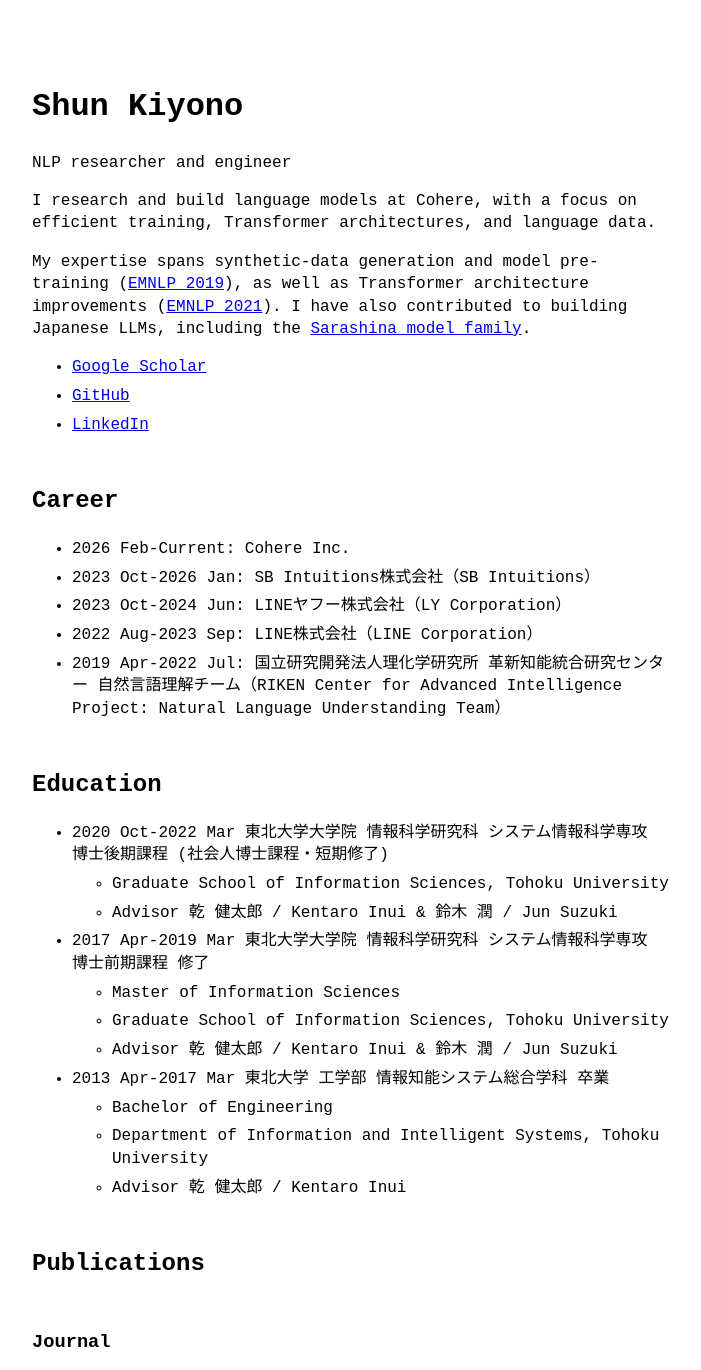
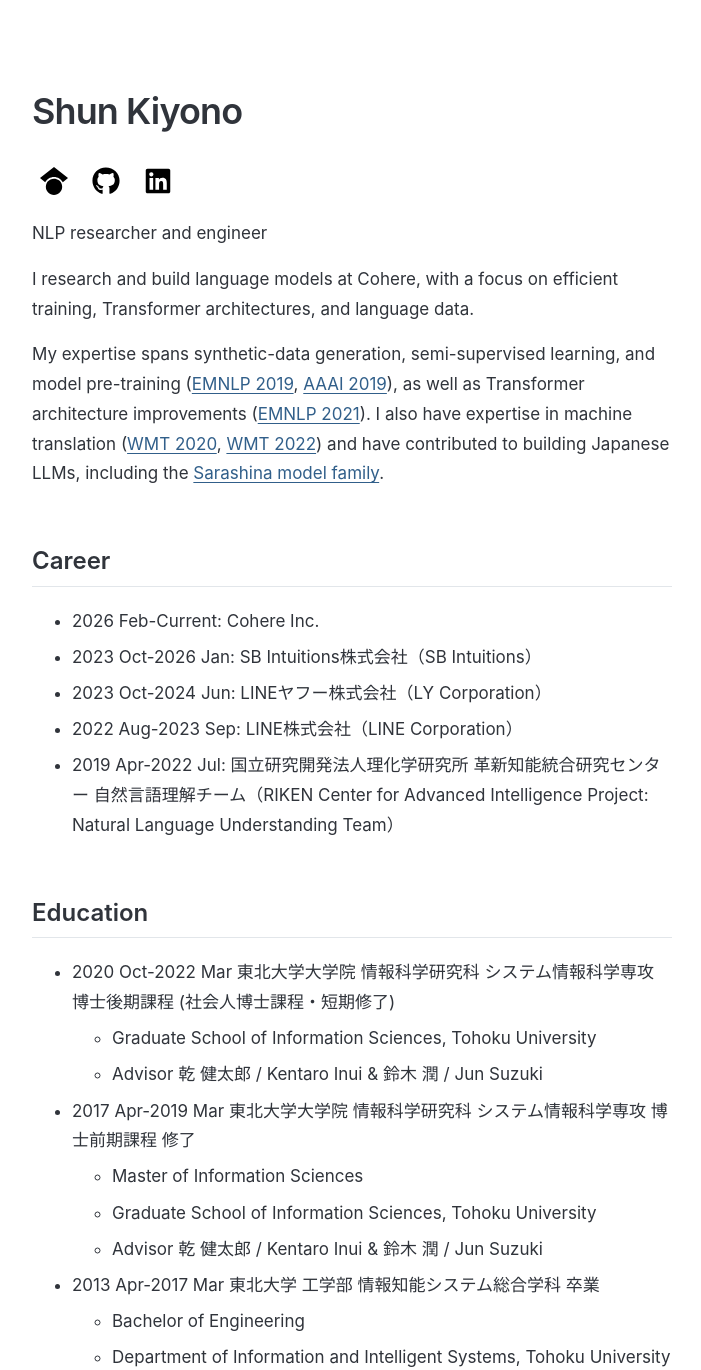
Before and after one commit to butsugiri/butsugiri.github.io, a Jekyll site: the page built from my-blog/index.md, in a window 1280 px wide, cut to the strip 0-1370 px from the top of the page. Shown: the whole strip, without its empty margins (288-989 px from the left). Built offline with Jekyll 4.4.1, drawn with Linux system fonts in a browser that asks for light colours; some of the changed text lies outside the part shown.

Commit message:
Refine profile typography and visual styling

```diff
--- a/my-blog/_layouts/home.html
+++ b/my-blog/_layouts/home.html
@@ -3,6 +3,13 @@ layout: default
 ---
 <header>
   <h1>{{ site.title }}</h1>
+  <nav class="social-links" aria-label="Social profiles">
+    {% for profile in site.data.social_links %}
+      <a href="{{ profile.url | escape }}" aria-label="{{ profile.name | escape }}" title="{{ profile.name | escape }}">
+        <img src="{{ '/assets/icons/' | append: profile.icon | append: '.svg' | relative_url }}" alt="" width="28" height="28" />
+      </a>
+    {% endfor %}
+  </nav>
   {%-if site.theme_config.show_description-%}
     <p>{{ site.description }}</p>
   {%-endif-%}
--- a/my-blog/_sass/no-style-please.scss
+++ b/my-blog/_sass/no-style-please.scss
@@ -19,23 +19,50 @@ body[a="dark"] { @include dark-appearance; }
 // bg color is also needed in html in order to
 // block body's background propagation
 // see: https://stackoverflow.com/a/61265706
-html, body { background: white; }
+html, body { background: #fff; }
 
 html { height: 100%; }
 
 body {
-  color: black;
-  font-family: monospace;
-  font-size: 16px;
-  line-height: 1.4;
+  color: #30343b;
+  font-family: -apple-system, BlinkMacSystemFont, "Segoe UI", "Hiragino Kaku Gothic ProN", "Yu Gothic", Meiryo, sans-serif;
+  font-size: 17px;
+  line-height: 1.75;
   margin: 0;
   min-height: 100%;
   overflow-wrap: break-word;
 }
 
+a {
+  color: #315f8a;
+  text-underline-offset: 0.18em;
+
+  &:visited { color: #315f8a; }
+  &:hover { color: #20496e; }
+}
+
 .post-meta { text-align: right; }
 
 h2, h3, h4, h5, h6 { margin-top: 3rem; }
+
+h1, h2, h3, h4, h5, h6 {
+  font-weight: 600;
+  line-height: 1.3;
+}
+
+h1 {
+  font-size: 2.25rem;
+  letter-spacing: -0.025em;
+}
+
+h2 {
+  font-size: 1.5rem;
+  margin-top: 3.5rem;
+  margin-bottom: 1.25rem;
+  padding-bottom: 0.6rem;
+  border-bottom: 1px solid #e2e6ea;
+}
+h3 { font-size: 1.125rem; }
 
 hr { margin: 2rem 0; }
 
@@ -68,6 +95,8 @@ table, th, td {
 }
 
 code {
+  font-family: ui-monospace, SFMono-Regular, Menlo, Consolas, monospace;
+  font-size: 0.9em;
   color: white;
   background: black;
 }
@@ -97,12 +126,23 @@ img {
   display: flex;
   flex-wrap: wrap;
   gap: 0.5rem;
-  margin-top: 0.4rem;
+  margin-top: 0.6rem;
 
   a {
-    border: 1px solid currentColor;
-    border-radius: 0.2rem;
-    padding: 0.15rem 0.5rem;
+    display: inline-flex;
+    align-items: center;
+    border: 1px solid #d9e1e8;
+    border-radius: 0.35rem;
+    padding: 0.2rem 0.65rem;
+    font-size: 0.85em;
+    font-weight: 500;
+    line-height: 1.5;
+    text-decoration: none;
+
+    &:hover {
+      background: #f1f5f8;
+      border-color: #aabecf;
+    }
   }
 }
 
@@ -116,3 +156,26 @@ a:focus-visible, summary:focus-visible {
   outline: 2px solid currentColor;
   outline-offset: 3px;
 }
+
+.social-links {
+  display: flex;
+  flex-wrap: wrap;
+  gap: 0.5rem;
+  margin: 0.5rem 0 1rem;
+
+  a {
+    display: inline-flex;
+    align-items: center;
+    justify-content: center;
+    width: 44px;
+    height: 44px;
+    border-radius: 0.25rem;
+
+    &:hover { background: #eee; }
+  }
+
+  img {
+    margin: 0;
+    filter: none;
+  }
+}
--- a/my-blog/index.md
+++ b/my-blog/index.md
@@ -4,11 +4,7 @@ layout: home
 
 I research and build language models at Cohere, with a focus on efficient training, Transformer architectures, and language data.
 
-My expertise spans synthetic-data generation and model pre-training ([EMNLP 2019](https://aclanthology.org/D19-1119/)), as well as Transformer architecture improvements ([EMNLP 2021](https://aclanthology.org/2021.emnlp-main.266/)). I have also contributed to building Japanese LLMs, including the [Sarashina model family](https://www.sbintuitions.co.jp/blog/entry/2024/06/26/115641).
-
-- [Google Scholar](https://scholar.google.co.jp/citations?user=LS3EdOoAAAAJ)
-- [GitHub](https://github.com/butsugiri)
-- [LinkedIn](https://www.linkedin.com/in/shun-kiyono/)
+My expertise spans synthetic-data generation, semi-supervised learning, and model pre-training ([EMNLP 2019](https://aclanthology.org/D19-1119/), [AAAI 2019](https://ojs.aaai.org/index.php/AAAI/article/view/4303)), as well as Transformer architecture improvements ([EMNLP 2021](https://aclanthology.org/2021.emnlp-main.266/)). I also have expertise in machine translation ([WMT 2020](https://aclanthology.org/2020.wmt-1.12/), [WMT 2022](https://aclanthology.org/2022.wmt-1.25/)) and have contributed to building Japanese LLMs, including the [Sarashina model family](https://www.sbintuitions.co.jp/blog/entry/2024/06/26/115641).
 
 ## Career
 
@@ -92,7 +88,7 @@ My expertise spans synthetic-data generation and model pre-training ([EMNLP 2019
 
 ### Blogs
 
-I am a (co-)author of the following articles:
+Technical articles I have authored or co-authored:
 
 - [Sarashina2.2-Instruct：コンパクトかつ性能の高い日本語Instructモデル - SB Intuitions TECH BLOG](https://www.sbintuitions.co.jp/blog/entry/2025/03/07/093143)
 - [大規模な日本語の事前学習言語モデルSarashina1・2の公開 - SB Intuitions TECH BLOG](https://www.sbintuitions.co.jp/blog/entry/2024/06/26/115641)
```
Also changed, not shown: my-blog/_data/social_links.yml (added, +9 -0 lines), my-blog/assets/icons/README.md (added, +7 -0 lines), my-blog/assets/icons/LICENSE.txt (added), my-blog/assets/icons/github.svg (added), my-blog/assets/icons/google-scholar.svg (added), my-blog/assets/icons/linkedin.svg (added).
